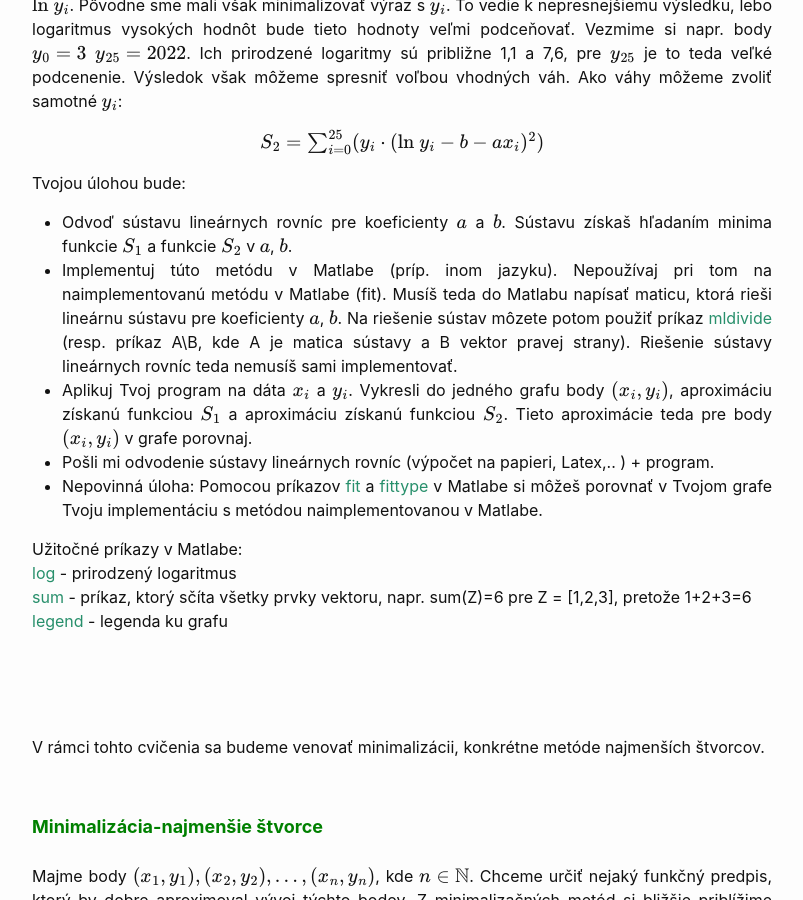
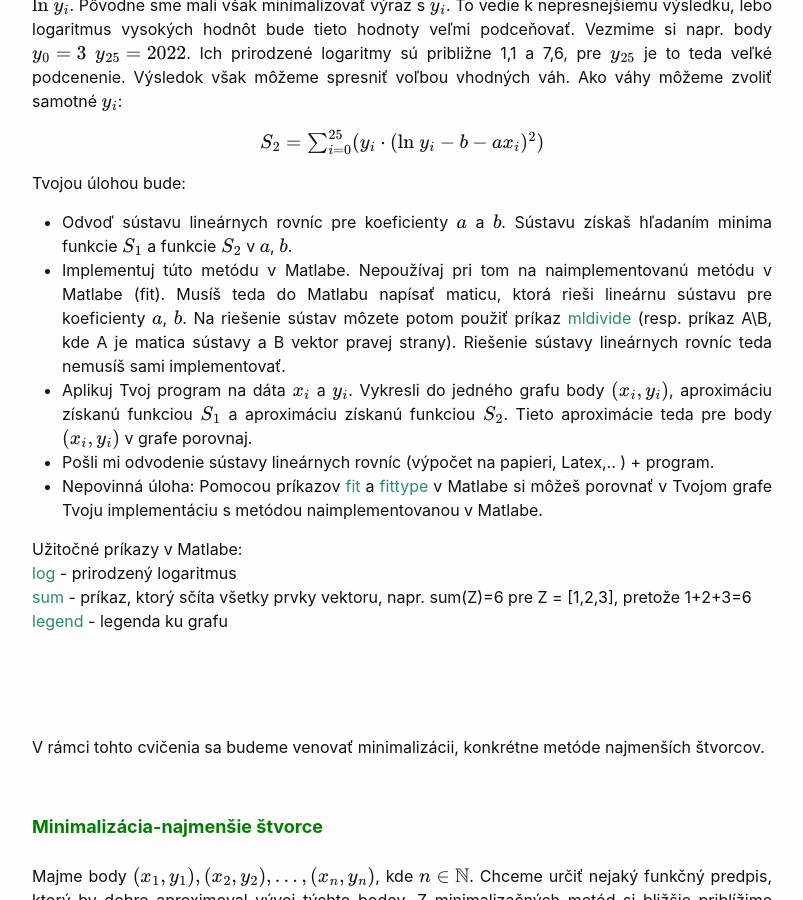
Before and after one commit to maslarova/maslarova.github.io, a Jekyll site: the page built from _posts/2021-03-25-cvicenie6.md, in a window 1280 px wide and 900 px high, scrolled down 691 px. Shown: the whole window, without its empty margins (238-1041 px from the left). Built offline with Jekyll 4.4.1, drawn with Linux system fonts in a browser that asks for light colours.

Commit message:
2021-03-25-cvicenie6.md

```diff
--- a/_posts/2021-03-25-cvicenie6.md
+++ b/_posts/2021-03-25-cvicenie6.md
@@ -37,7 +37,7 @@
 
 Tvojou úlohou bude:
 - Odvoď sústavu lineárnych rovníc pre koeficienty $a$ a $b$. Sústavu získaš hľadaním minima funkcie $S_1$ a funkcie $S_2$ v $a$, $b$.
-- Implementuj túto metódu v Matlabe (príp. inom jazyku). Nepoužívaj pri tom na naimplementovanú metódu v Matlabe (fit). Musíš teda do Matlabu napísať maticu, ktorá rieši lineárnu sústavu pre koeficienty $a$, $b$. Na riešenie sústav môzete potom použiť príkaz [mldivide](https://www.mathworks.com/help/matlab/ref/mldivide.html) (resp. príkaz A\B, kde A je matica sústavy a B vektor pravej strany). Riešenie sústavy lineárnych rovníc teda nemusíš sami implementovať.
+- Implementuj túto metódu v Matlabe. Nepoužívaj pri tom na naimplementovanú metódu v Matlabe (fit). Musíš teda do Matlabu napísať maticu, ktorá rieši lineárnu sústavu pre koeficienty $a$, $b$. Na riešenie sústav môzete potom použiť príkaz [mldivide](https://www.mathworks.com/help/matlab/ref/mldivide.html) (resp. príkaz A\B, kde A je matica sústavy a B vektor pravej strany). Riešenie sústavy lineárnych rovníc teda nemusíš sami implementovať.
 - Aplikuj Tvoj program na dáta $x_i$ a $y_i$. Vykresli do jedného grafu body $(x_i,y_i)$, aproximáciu získanú funkciou $S_1$ a aproximáciu získanú funkciou $S_2$. Tieto aproximácie teda pre body $(x_i,y_i)$ v grafe porovnaj.
 - Pošli mi odvodenie sústavy lineárnych rovníc (výpočet na papieri, Latex,.. ) + program.
 - Nepovinná úloha: Pomocou príkazov [fit](https://www.mathworks.com/help/curvefit/fit.html) a [fittype](https://www.mathworks.com/help/curvefit/fittype.html) v Matlabe si môžeš porovnať v Tvojom grafe Tvoju implementáciu s metódou naimplementovanou v Matlabe.
```
